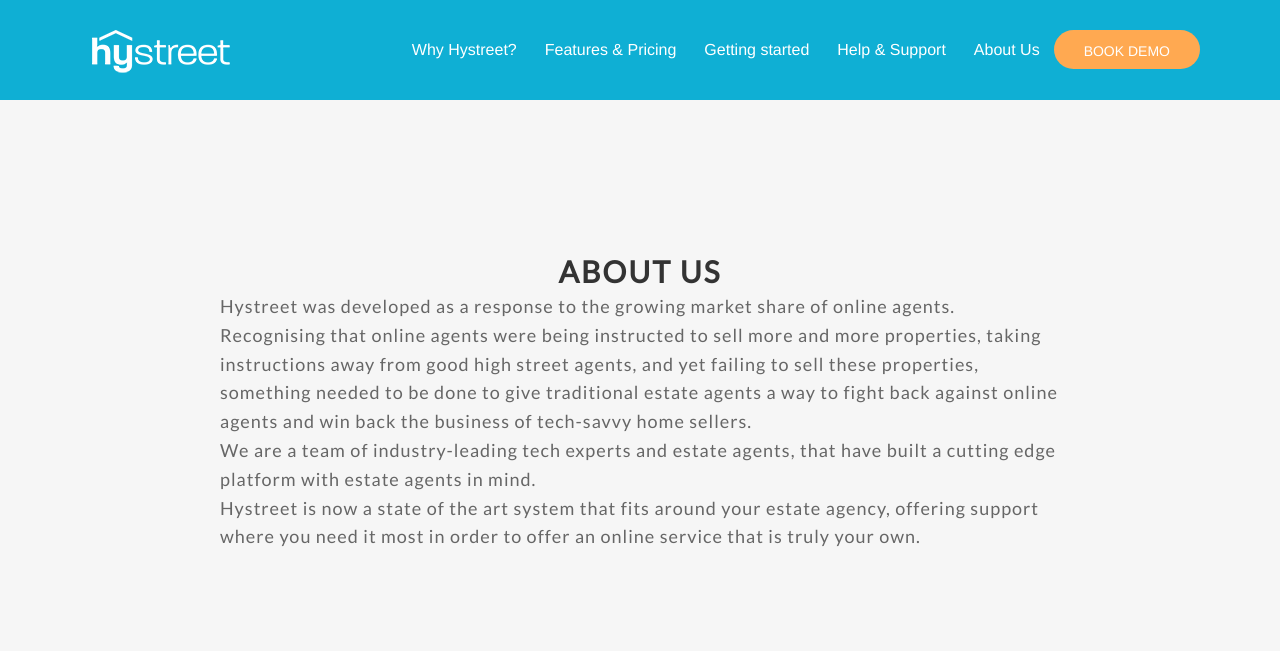
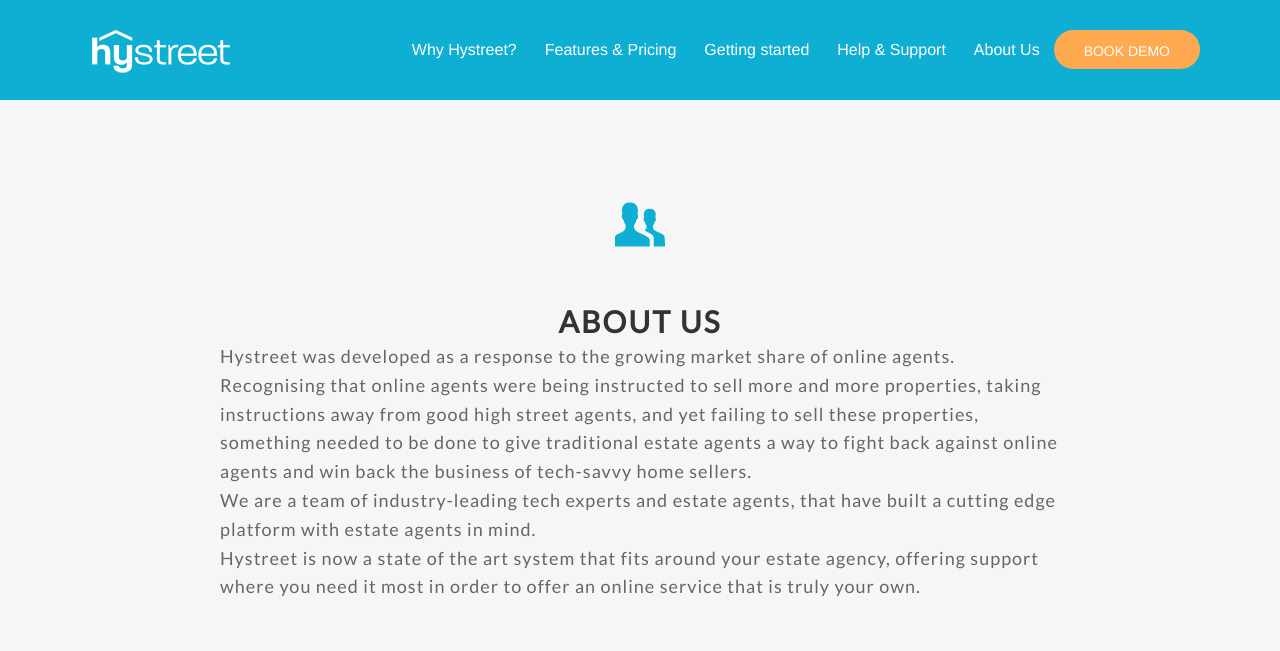
Before and after one commit to hystreet/hystreet.github.io, a Jekyll site: the page built from about-us/index.html, in a window 1280 px wide. Shown: the top 651 px of the page. Built offline with Jekyll 4.4.1, drawn with Linux system fonts in a browser that asks for light colours; some web fonts are replaced; a script that is not in the unit is left out; grey boxes are pictures that could not be loaded.

Commit message:
adding icon

```diff
--- a/about-us/index.html
+++ b/about-us/index.html
@@ -94,6 +94,7 @@
 <div class='full'>
   <div class='row'>
     <div class='special-title centered-text'>
+      <i class='icon-users'></i>
       <h2>About us</h2>
       <p>
         Hystreet was developed as a response to the growing market share of online agents. Recognising that online agents were being instructed to sell more and more properties, taking instructions away from good high street agents, and yet failing to sell these properties, something needed to be done to give traditional estate agents a way to fight back against online agents and win back the business of tech-savvy home sellers.
```
